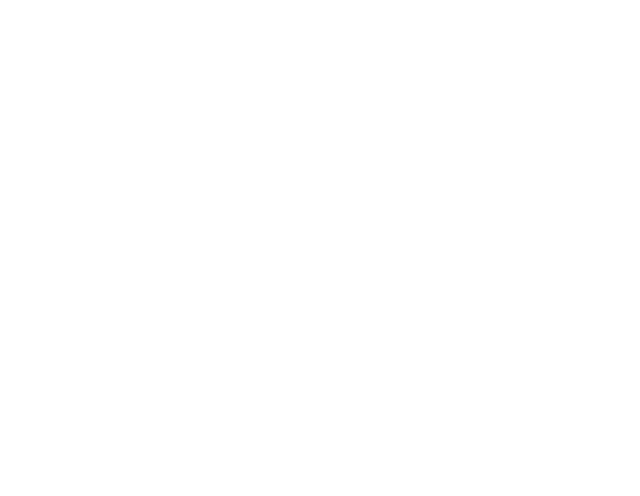
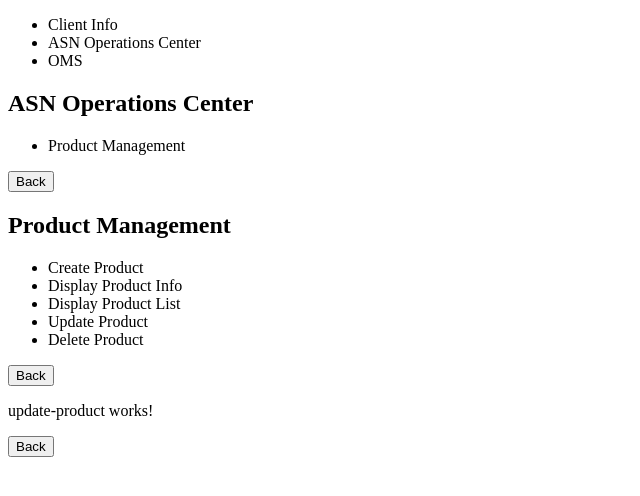
Before and after one commit to philipzhang86/mini-warehouse, an Angular app: page /client-dashboard/asn-operations-center/product-dashboard/update-product in a window 1280 px wide. Before the commit this address led to /. Shown: the top 496 px of the page, without its empty margins (0-640 px from the left). Built offline with nearby package versions, Linux system fonts and the light colour scheme.

Commit message:
update/delete product component 0.2 added

```diff
--- a/src/app/app-routing.module.ts
+++ b/src/app/app-routing.module.ts
@@ -17,6 +17,8 @@ import { ProductDashboardComponent } from './product-dashboard/product-dashboard
 import { CreateProductComponent } from './product-dashboard/create-product/create-product.component';
 import { DisplayProductInfoComponent } from './product-dashboard/display-product-info/display-product-info.component';
 import { DisplayProductListComponent } from './product-dashboard/display-product-list/display-product-list.component';
+import { UpdateProductComponent } from './product-dashboard/update-product/update-product.component';
+import { DeleteProductComponent } from './product-dashboard/delete-product/delete-product.component';
 
 const routes: Routes = [
   { path: '', redirectTo: '/login', pathMatch: 'full' },
@@ -33,7 +35,9 @@ const routes: Routes = [
             children: [
               { path: 'create-product', component: CreateProductComponent },
               { path: 'display-product-info', component: DisplayProductInfoComponent },
-              { path: 'display-product-list', component: DisplayProductListComponent }
+              { path: 'display-product-list', component: DisplayProductListComponent },
+              { path: 'update-product', component: UpdateProductComponent },
+              { path: 'delete-product', component: DeleteProductComponent }
             ]
 
           }
--- a/src/app/app.module.ts
+++ b/src/app/app.module.ts
@@ -22,6 +22,8 @@ import { ProductDashboardComponent } from './product-dashboard/product-dashboard
 import { CreateProductComponent } from './product-dashboard/create-product/create-product.component';
 import { DisplayProductListComponent } from './product-dashboard/display-product-list/display-product-list.component';
 import { DisplayProductInfoComponent } from './product-dashboard/display-product-info/display-product-info.component';
+import { UpdateProductComponent } from './product-dashboard/update-product/update-product.component';
+import { DeleteProductComponent } from './product-dashboard/delete-product/delete-product.component';
 
 @NgModule({
   declarations: [
@@ -41,7 +43,9 @@ import { DisplayProductInfoComponent } from './product-dashboard/display-product
     ProductDashboardComponent,
     CreateProductComponent,
     DisplayProductListComponent,
-    DisplayProductInfoComponent
+    DisplayProductInfoComponent,
+    UpdateProductComponent,
+    DeleteProductComponent
   ],
   imports: [
     BrowserModule,
--- /dev/null
+++ b/src/app/product-dashboard/delete-product/delete-product.component.html
@@ -0,0 +1,3 @@
+<p>delete-product works!</p>
+<button (click)="goBack()">Back</button>
+<router-outlet></router-outlet>
--- /dev/null
+++ b/src/app/product-dashboard/delete-product/delete-product.component.ts
@@ -0,0 +1,21 @@
+import { Component, OnInit } from '@angular/core';
+import { Router } from '@angular/router';
+
+@Component({
+  selector: 'app-delete-product',
+  templateUrl: './delete-product.component.html',
+  styleUrls: ['./delete-product.component.scss']
+})
+export class DeleteProductComponent implements OnInit {
+
+  constructor(
+    private router: Router
+  ) { }
+
+  ngOnInit(): void {
+  }
+
+  goBack(): void {
+    this.router.navigate(['/client-dashboard/asn-operations-center/product-dashboard']);
+  }
+}
--- a/src/app/product-dashboard/display-product-info/display-product-info.component.ts
+++ b/src/app/product-dashboard/display-product-info/display-product-info.component.ts
@@ -15,8 +15,6 @@ export class DisplayProductInfoComponent implements OnInit {
     sku: ''
   };
   product: any;
-
-
 
   constructor(
     private router: Router,
--- a/src/app/product-dashboard/product-dashboard.component.html
+++ b/src/app/product-dashboard/product-dashboard.component.html
@@ -4,6 +4,8 @@
     <li routerLink="create-product">Create Product</li>
     <li routerLink="display-product-info">Display Product Info</li>
     <li routerLink="display-product-list">Display Product List</li>
+    <li routerLink="update-product">Update Product</li>
+    <li routerLink="delete-product">Delete Product</li>
   </ul>
   <button (click)="goBack()">Back</button>
   <router-outlet></router-outlet>
--- /dev/null
+++ b/src/app/product-dashboard/update-product/update-product.component.html
@@ -0,0 +1,3 @@
+<p>update-product works!</p>
+<button (click)="goBack()">Back</button>
+<router-outlet></router-outlet>
--- /dev/null
+++ b/src/app/product-dashboard/update-product/update-product.component.ts
@@ -0,0 +1,22 @@
+import { Component, OnInit } from '@angular/core';
+import { Router } from '@angular/router';
+
+@Component({
+  selector: 'app-update-product',
+  templateUrl: './update-product.component.html',
+  styleUrls: ['./update-product.component.scss']
+})
+export class UpdateProductComponent implements OnInit {
+
+  constructor(
+    private router: Router
+
+  ) { }
+
+  ngOnInit(): void {
+  }
+
+  goBack(): void {
+    this.router.navigate(['/client-dashboard/asn-operations-center/product-dashboard']);
+  }
+}
```
Also changed, not shown: src/app/product-dashboard/delete-product/delete-product.component.scss (added), src/app/product-dashboard/update-product/update-product.component.scss (added), 2 other files (tests, documents, lock files or other folders).
